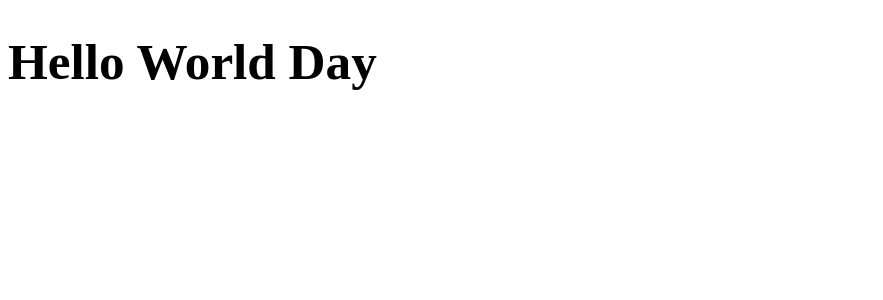
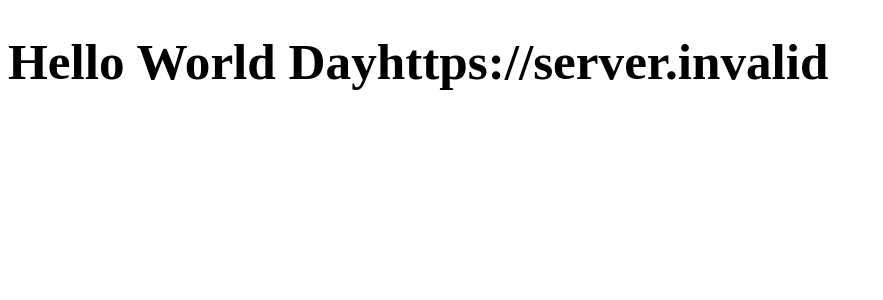
Before and after one commit to jubior777/proyecto, a React (Vite) app: page / in a window 1280 px wide. Shown: the top 300 px of the page, without its empty margins (0-883 px from the left). Built offline with nearby package versions, Linux system fonts and the light colour scheme; no server answers.

Commit message:
Nuevos cambios al curso

```diff
--- /dev/null
+++ b/env.js
@@ -0,0 +1 @@
+export const API_URL = import.meta.env.VITE_API_URL;
--- a/src/App.jsx
+++ b/src/App.jsx
@@ -2,14 +2,14 @@ import { useState } from 'react'
 import reactLogo from './assets/react.svg'
 import viteLogo from '/vite.svg'
 import './App.css'
-
+import { API_URL } from '../env'
 function App() {
   const [count, setCount] = useState(0)
 
   return (
     <>
       <div>
-        <h1>Hello World Day</h1>
+        <h1>Hello World Day{API_URL}</h1>
       </div>
 
     </>
```
Also changed, not shown: 2 other files (tests, documents, lock files or other folders).
